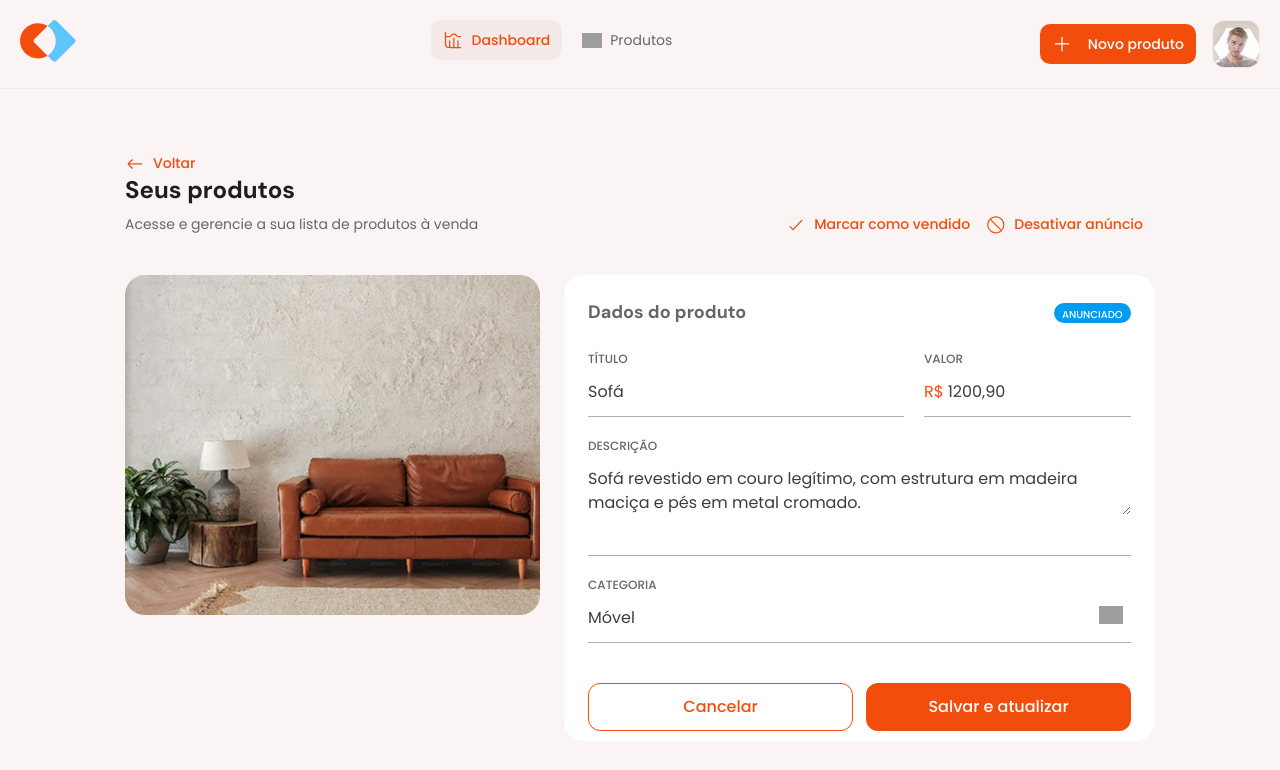
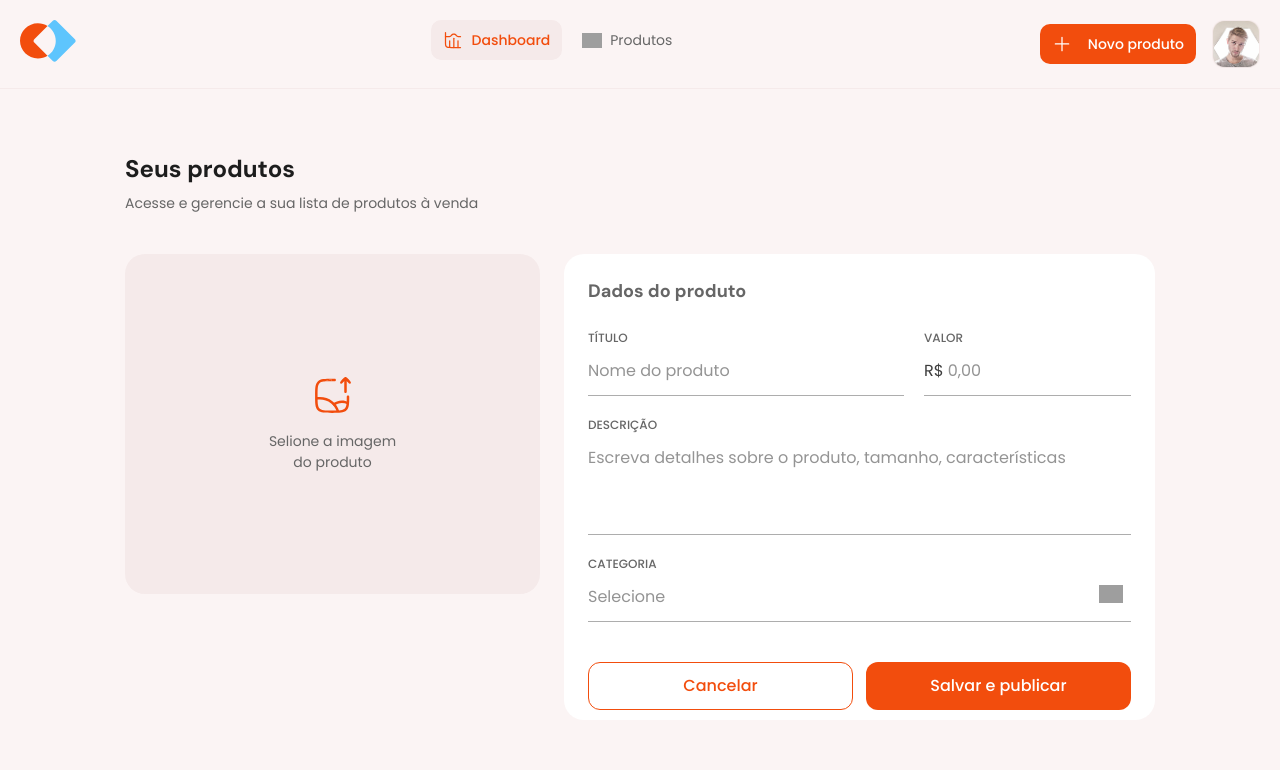
Before and after one commit to Cassiano26/market-place, a Next.js app: page /products/new_product in a window 1280 px wide. Shown: the top 770 px of the page. Built offline with nearby package versions, Linux system fonts and the light colour scheme; grey boxes are pictures that could not be loaded.

Commit message:
style: add new product page

```diff
--- /dev/null
+++ b/src/app/(home)/products/new_product/page.tsx
@@ -0,0 +1,84 @@
+import Image from "next/image"
+
+import arrowDownIcon from '@/assets/icon/arrow-down-01.svg'
+import imageUploadIcon from '@/assets/icon/image-upload.svg'
+
+export default function NewProductPage() {
+
+  return (
+    <div className="flex justify-center mt-16">
+      <div className="flex flex-col gap-10">
+        <div className="flex justify-between">
+          <div>
+            <h1 className="font-sans font-bold text-2xl text-[#1D1D1D]">Seus produtos</h1>
+
+            <p className="font-poppins font-normal text-[14px] text-[#666666] mt-2">
+              Acesse e gerencie a sua lista de produtos à venda
+            </p>
+          </div>
+        </div>
+        <div className="flex gap-6">
+          <div className="relative flex justify-center items-center h-[340px] w-[415px] bg-[#F5EAEA] rounded-[20px]">
+            <div className="flex flex-col items-center gap-4 text">
+              <Image src={imageUploadIcon} alt="" width={40} height={40} />
+              <span className="font-poppins font-normal text-[14px] text-[#666666] text-center">Selione a imagem <br /> do produto</span>
+            </div>
+            <input className="absolute inset-0 w-full h-full opacity-0 cursor-pointer" type="file" />
+          </div>
+
+          <div className="flex flex-col gap-6 p-6 w-[591px] h-[466px] bg-white rounded-[20px]">
+            <div className="flex justify-between items-center">
+              <span className="font-sans font-bold text-[18px] text-[#666666]">Dados do produto</span>
+            </div>
+            <form className="">
+              <div className="flex flex-col gap-5">
+                <div className="flex justify-between gap-5">
+                  <div className="flex flex-col w-[323px] h-[62px]">
+                    <label className="font-poppins font-medium text-[12px] text-[#666666] uppercase" htmlFor="title">título</label>
+                    <input className="font-poppins font-normal text-[16px] text-[#3D3D3D] py-3 focus:outline-none border-b border-[#ADADAD] placeholder-[#949494]" type="text" id="title" placeholder="Nome do produto" />
+                  </div>
+
+                  <div className="flex flex-col">
+                    <label className="font-poppins font-medium text-[12px] text-[#666666] uppercase" htmlFor="price">valor</label>
+                    <div className="flex gap-1 font-poppins font-normal py-3 text-[16px] text-[#3D3D3D] border-b border-[#ADADAD]">
+                      <span className="text-[#3D3D3D]">R$</span>
+                      <input className="w-full focus:outline-none  placeholder-[#949494]" placeholder="0,00" type="text" id="price" />
+                    </div>
+                  </div>
+                </div>
+
+                <div className="flex flex-col">
+                  <label className="font-poppins font-medium text-[12px] text-[#666666] uppercase" htmlFor="price">descrição</label>
+                  <div className="flex gap-1 font-poppins font-normal pt-3 pb-10 text-[16px] text-[#3D3D3D] border-b border-[#ADADAD]">
+                    <textarea className="resize-none w-full focus:outline-none  placeholder-[#949494]" placeholder="Escreva detalhes sobre o produto, tamanho, características" id="price" />
+                  </div>
+                </div>
+
+                <div className="flex flex-col">
+                  <label className="font-poppins font-medium text-[12px] text-[#666666] uppercase" htmlFor="price">categoria</label>
+                  <div className="relative flex gap-1 font-poppins font-normal py-3 text-[16px] text-[#3D3D3D] border-b border-[#ADADAD]">
+                    <select className="w-full focus:outline-none bg-white appearance-none text-[#949494]" id="price">
+                      <option className="" value="furniture">Selecione</option>
+                      <option value="light">luzes</option>
+                    </select>
+                    <Image className='absolute right-2 pointer-events-none' src={arrowDownIcon} alt='' width={24} height={24} />
+                  </div>
+                </div>
+
+                <div className="flex justify-between mt-5">
+                  <button className="flex justify-center px-5 items-center border border-[#F24D0D] rounded-xl h-12 w-[265px] text-[#F24D0D] font-poppins font-medium text-base" >
+                    Cancelar
+                  </button>
+                  <button className="flex justify-center px-5 items-center w-[265px] bg-[#F24D0D] rounded-xl h-12 text-white font-poppins font-medium text-base">
+                    Salvar e publicar
+                  </button>
+                </div>
+
+              </div>
+            </form>
+          </div>
+        </div>
+      </div>
+    </div>
+  )
+}
```
